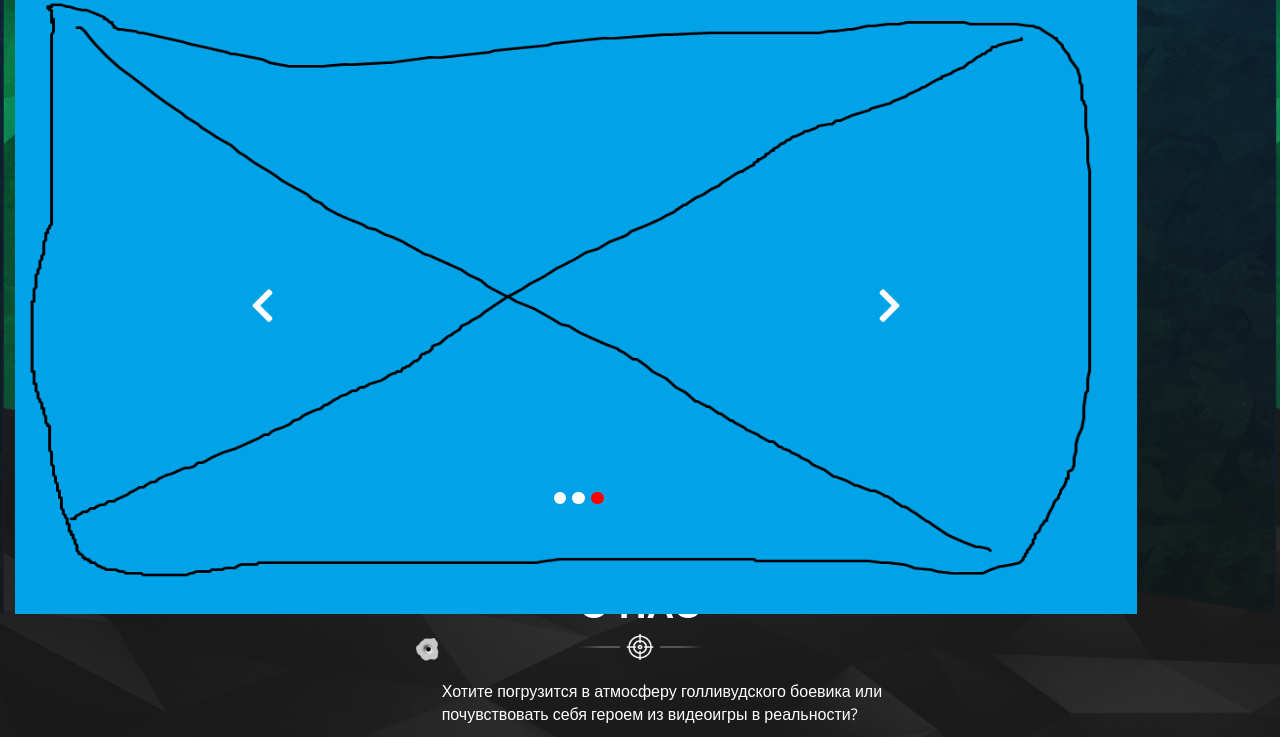
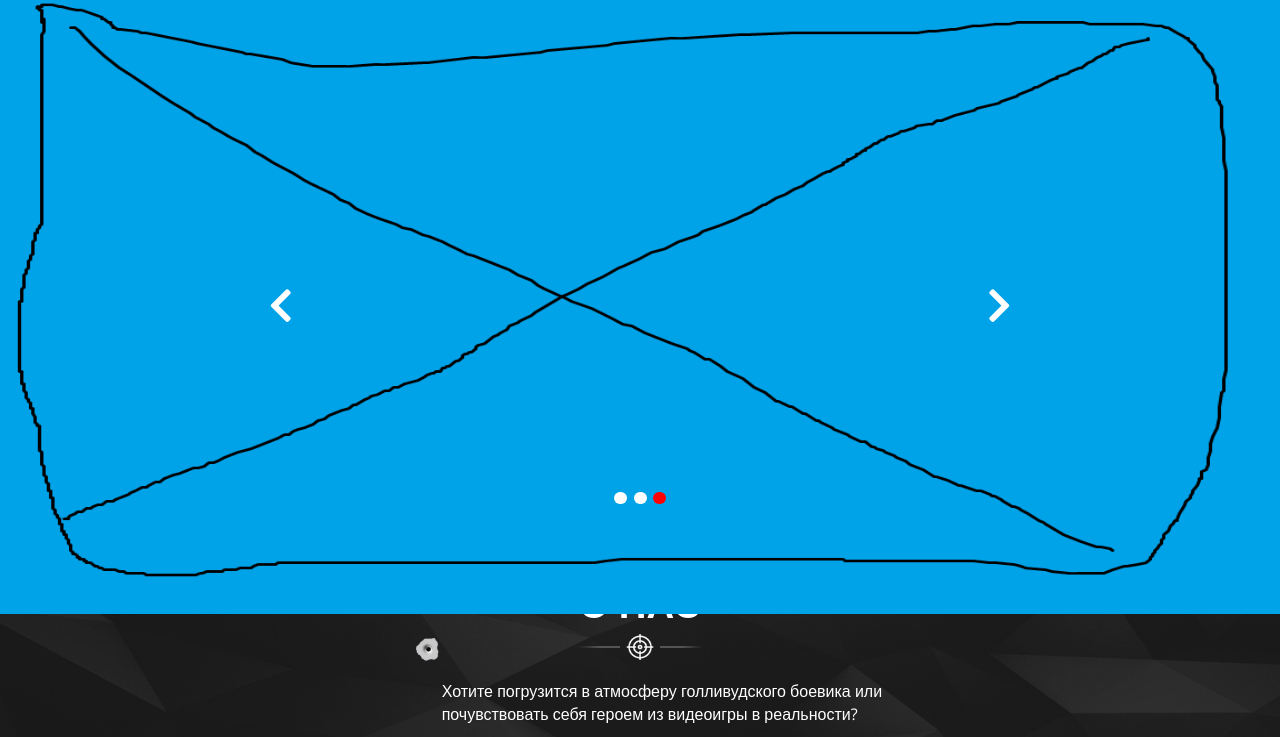
Before and after one commit to kotovenc/firetag, a Django app: template Firetag_app/templates/index.html in a window 1280 px wide. Shown: the part 170-907 px from the top of the page. Run offline with Django 3.2, Linux system fonts and the light colour scheme; the template is opened without the code that fills it, so the values that code supplies are empty; some libraries are stand-ins or nearby versions.

Commit message:
fix adapt

```diff
--- a/Firetag_app/templates/index.html
+++ b/Firetag_app/templates/index.html
@@ -98,7 +98,7 @@
 </div>
 
 <div class="fireLazertag">
-  <div class="container fireLazertag_content">
+  <div class="fireLazertag_content">
     <div class="row mobile-menu">
      <div class="col-xs-7 col-sm-7 col-md-7 col-lg-8  mobile-tab">
       <nav id="mobile">
--- a/Firetag_app/templates/style.css
+++ b/Firetag_app/templates/style.css
@@ -2171,6 +2171,7 @@ ul {
 	    position: relative;
 	    top: -30vw;
 	}
+}
 
 
 
```
